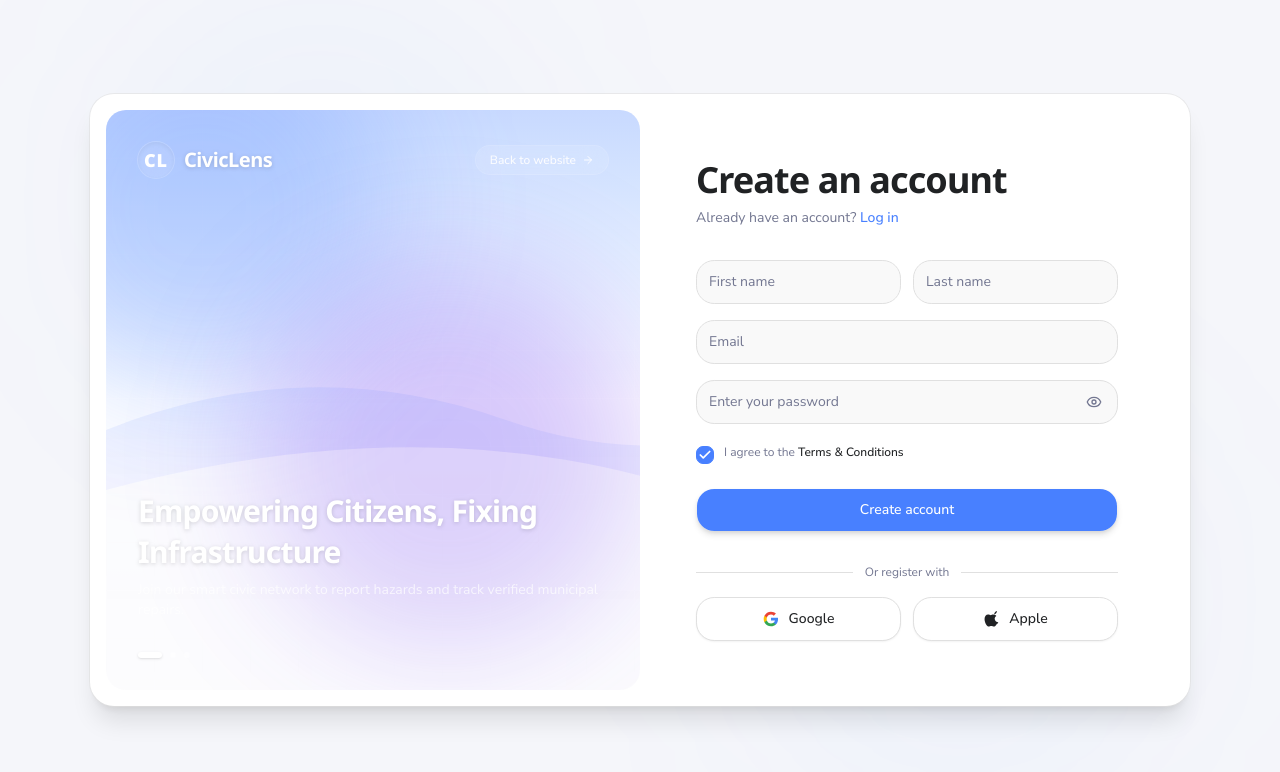
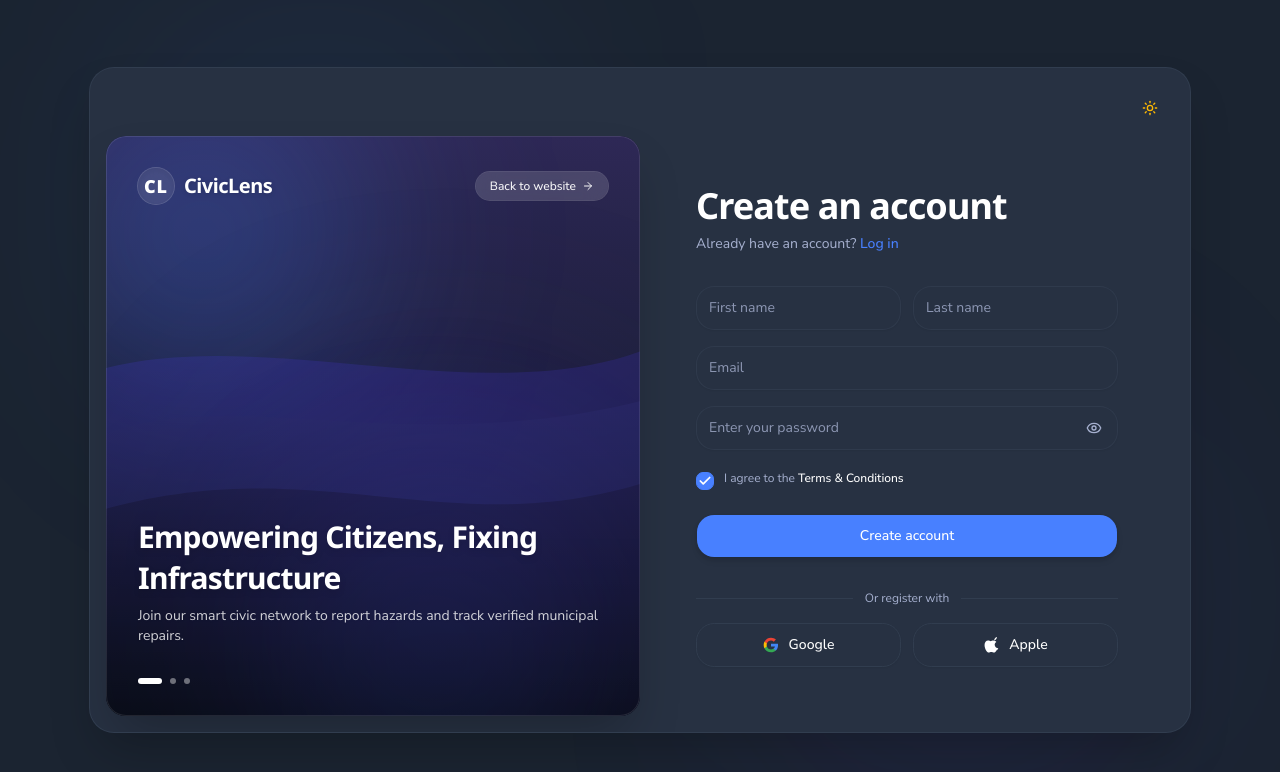
Before and after one commit to Ankit-Kum-ar/civiclens, a Next.js app: page /register in a window 1280 px wide. Shown: the top 772 px of the page. Built offline with nearby package versions, Linux system fonts and the light colour scheme.

Commit message:
style: enable default dark mode matching reference and increase input contrast

```diff
--- a/src/app/(auth)/layout.tsx
+++ b/src/app/(auth)/layout.tsx
@@ -2,6 +2,7 @@ import React from "react";
 import Link from "next/link";
 import { ArrowLeft } from "lucide-react";
 import { siteConfig } from "@/config/site";
+import { ThemeToggle } from "@/components/ui/theme-toggle";
 
 export default function AuthLayout({
   children,
@@ -9,20 +10,22 @@ export default function AuthLayout({
   children: React.ReactNode;
 }) {
   return (
-    <div className="min-h-screen w-full flex items-center justify-center p-4 sm:p-6 md:p-8 lg:p-12 bg-background">
-      {/* Decorative background glow accents for DashStack theme */}
+    <div className="min-h-screen w-full flex items-center justify-center p-4 sm:p-6 md:p-8 lg:p-12 bg-background transition-colors duration-200">
+      {/* Decorative ambient background glows */}
       <div
         className="fixed inset-0 pointer-events-none overflow-hidden"
         aria-hidden="true"
       >
-        <div className="absolute top-1/4 left-1/4 h-96 w-96 -translate-x-1/2 -translate-y-1/2 rounded-full bg-primary/5 blur-[120px] dark:bg-primary/10" />
-        <div className="absolute bottom-1/4 right-1/4 h-96 w-96 translate-x-1/2 translate-y-1/2 rounded-full bg-chart-1/5 blur-[120px] dark:bg-chart-5/10" />
+        <div className="absolute top-1/4 left-1/4 h-96 w-96 -translate-x-1/2 -translate-y-1/2 rounded-full bg-primary/10 blur-[130px]" />
+        <div className="absolute bottom-1/4 right-1/4 h-96 w-96 translate-x-1/2 translate-y-1/2 rounded-full bg-[#6226EF]/10 blur-[130px]" />
       </div>
 
       {/* Main Split-Screen Container Card */}
-      <main className="relative z-10 w-full max-w-[1100px] overflow-hidden rounded-[24px] bg-card p-3 sm:p-4 shadow-xl ring-1 ring-border/60 transition-all">
-        {/* Mobile-only header (since left banner collapses on small viewports) */}
-        <div className="flex items-center justify-between p-3 lg:hidden">
+      <main className="relative z-10 w-full max-w-[1100px] overflow-hidden rounded-[24px] bg-card p-3 sm:p-4 shadow-2xl ring-1 ring-border transition-all">
+        {/* Top bar with Theme Toggle */}
+        <div className="flex items-center justify-between p-2 mb-1">
+          {/* Mobile-only logo (since left hero collapses on mobile) */}
+          <div className="flex items-center gap-2 lg:invisible">
             <Link href="/" className="flex items-center gap-2">
               <div className="flex h-8 w-8 items-center justify-center rounded-lg bg-primary text-primary-foreground font-heading font-black text-sm">
                 CL
@@ -31,13 +34,19 @@ export default function AuthLayout({
                 {siteConfig.name}
               </span>
             </Link>
+          </div>
+
+          {/* Theme switcher on the top right */}
+          <div className="ml-auto flex items-center gap-2">
+            <ThemeToggle />
             <Link
               href="/"
-            className="inline-flex items-center gap-1.5 rounded-full bg-muted/60 px-3 py-1 text-xs font-medium text-muted-foreground hover:bg-muted hover:text-foreground transition-colors"
+              className="lg:hidden inline-flex items-center gap-1.5 rounded-full bg-muted/60 px-3 py-1 text-xs font-medium text-muted-foreground hover:bg-muted hover:text-foreground transition-colors"
             >
               <ArrowLeft className="h-3 w-3" />
               <span>Home</span>
             </Link>
+          </div>
         </div>
 
         {/* Children contains the Split Layout (Hero banner on left + Form container on right) */}
--- a/src/app/(auth)/login/page.tsx
+++ b/src/app/(auth)/login/page.tsx
@@ -114,7 +114,7 @@ export default function LoginPage() {
                 onChange={handleChange}
                 disabled={isSubmitting}
                 aria-invalid={Boolean(errors.email)}
-                className="h-11 rounded-xl bg-input/20 border-border text-foreground placeholder:text-muted-foreground focus-visible:bg-transparent"
+                className="h-11 rounded-xl bg-card border-border/80 text-foreground placeholder:text-muted-foreground/80 focus-visible:border-primary shadow-xs"
               />
               {errors.email && (
                 <p className="text-xs font-medium text-destructive mt-1">
@@ -139,7 +139,7 @@ export default function LoginPage() {
                   onChange={handleChange}
                   disabled={isSubmitting}
                   aria-invalid={Boolean(errors.password)}
-                  className="h-11 rounded-xl bg-input/20 border-border pr-11 text-foreground placeholder:text-muted-foreground focus-visible:bg-transparent"
+                  className="h-11 rounded-xl bg-card border-border/80 pr-11 text-foreground placeholder:text-muted-foreground/80 focus-visible:border-primary shadow-xs"
                 />
                 <button
                   type="button"
--- a/src/app/(auth)/register/page.tsx
+++ b/src/app/(auth)/register/page.tsx
@@ -122,7 +122,7 @@ export default function RegisterPage() {
                   onChange={handleChange}
                   disabled={isSubmitting}
                   aria-invalid={Boolean(errors.firstName)}
-                  className="h-11 rounded-xl bg-input/20 border-border text-foreground placeholder:text-muted-foreground focus-visible:bg-transparent"
+                  className="h-11 rounded-xl bg-card border-border/80 text-foreground placeholder:text-muted-foreground/80 focus-visible:border-primary shadow-xs"
                 />
                 {errors.firstName && (
                   <p className="text-xs font-medium text-destructive mt-1">
@@ -143,7 +143,7 @@ export default function RegisterPage() {
                   onChange={handleChange}
                   disabled={isSubmitting}
                   aria-invalid={Boolean(errors.lastName)}
-                  className="h-11 rounded-xl bg-input/20 border-border text-foreground placeholder:text-muted-foreground focus-visible:bg-transparent"
+                  className="h-11 rounded-xl bg-card border-border/80 text-foreground placeholder:text-muted-foreground/80 focus-visible:border-primary shadow-xs"
                 />
                 {errors.lastName && (
                   <p className="text-xs font-medium text-destructive mt-1">
@@ -168,7 +168,7 @@ export default function RegisterPage() {
                 onChange={handleChange}
                 disabled={isSubmitting}
                 aria-invalid={Boolean(errors.email)}
-                className="h-11 rounded-xl bg-input/20 border-border text-foreground placeholder:text-muted-foreground focus-visible:bg-transparent"
+                className="h-11 rounded-xl bg-card border-border/80 text-foreground placeholder:text-muted-foreground/80 focus-visible:border-primary shadow-xs"
               />
               {errors.email && (
                 <p className="text-xs font-medium text-destructive mt-1">
@@ -193,7 +193,7 @@ export default function RegisterPage() {
                   onChange={handleChange}
                   disabled={isSubmitting}
                   aria-invalid={Boolean(errors.password)}
-                  className="h-11 rounded-xl bg-input/20 border-border pr-11 text-foreground placeholder:text-muted-foreground focus-visible:bg-transparent"
+                  className="h-11 rounded-xl bg-card border-border/80 pr-11 text-foreground placeholder:text-muted-foreground/80 focus-visible:border-primary shadow-xs"
                 />
                 <button
                   type="button"
--- a/src/app/layout.tsx
+++ b/src/app/layout.tsx
@@ -2,22 +2,14 @@ import type { Metadata } from "next";
 import { Geist, Geist_Mono, Nunito_Sans, Noto_Sans } from "next/font/google";
 import { TooltipProvider } from "@/components/ui/tooltip";
 import { Toaster } from "@/components/ui/sonner";
+import { ThemeProvider } from "@/components/theme-provider";
 import "./globals.css";
 import { cn } from "@/lib/utils";
 
-const notoSansHeading = Noto_Sans({subsets:['latin'],variable:'--font-heading'});
-
-const nunitoSans = Nunito_Sans({subsets:['latin'],variable:'--font-sans'});
-
-const geistSans = Geist({
-  variable: "--font-geist-sans",
-  subsets: ["latin"],
-});
-
-const geistMono = Geist_Mono({
-  variable: "--font-geist-mono",
-  subsets: ["latin"],
-});
+const notoSansHeading = Noto_Sans({ subsets: ["latin"], variable: "--font-heading" });
+const nunitoSans = Nunito_Sans({ subsets: ["latin"], variable: "--font-sans" });
+const geistSans = Geist({ variable: "--font-geist-sans", subsets: ["latin"] });
+const geistMono = Geist_Mono({ variable: "--font-geist-mono", subsets: ["latin"] });
 
 export const metadata: Metadata = {
   title: "CivicLens",
@@ -32,13 +24,27 @@ export default function RootLayout({
   return (
     <html
       lang="en"
-      className={cn("h-full", "antialiased", geistSans.variable, geistMono.variable, "font-sans", nunitoSans.variable, notoSansHeading.variable)}
+      suppressHydrationWarning
+      className={cn(
+        "h-full antialiased font-sans",
+        geistSans.variable,
+        geistMono.variable,
+        nunitoSans.variable,
+        notoSansHeading.variable
+      )}
     >
-      <body className="min-h-full flex flex-col">
-        <TooltipProvider>
-          {children}
-          <Toaster richColors closeButton position="top-right" />
-        </TooltipProvider>
+      <body className="min-h-full flex flex-col bg-background text-foreground">
+        <ThemeProvider
+          attribute="class"
+          defaultTheme="dark"
+          enableSystem
+          disableTransitionOnChange
+        >
+          <TooltipProvider>
+            {children}
+            <Toaster richColors closeButton position="top-right" />
+          </TooltipProvider>
+        </ThemeProvider>
       </body>
     </html>
   );
--- a/src/components/auth/AuthHeroBanner.tsx
+++ b/src/components/auth/AuthHeroBanner.tsx
@@ -12,56 +12,59 @@ export function AuthHeroBanner({
   authorOrSubtitle = "Real-time AI-triaged civic action across your neighborhood.",
 }: AuthHeroBannerProps) {
   return (
-    <div className="relative hidden w-full lg:flex lg:w-1/2 flex-col justify-between overflow-hidden rounded-[20px] p-8 text-white select-none min-h-[580px] bg-sidebar">
-      {/* Background Graphic: Atmospheric smart-city & civic-tech visual layer */}
+    <div className="relative hidden w-full lg:flex lg:w-1/2 flex-col justify-between overflow-hidden rounded-[20px] p-8 text-white select-none min-h-[580px] bg-[#121824] shadow-2xl">
+      {/* Background Graphic: Rich atmospheric dusk gradient & smart-city aesthetic matching the reference image */}
       <div
         className="absolute inset-0 pointer-events-none"
         aria-hidden="true"
       >
-        {/* Deep gradient matching reference aesthetic with theme variables */}
-        <div className="absolute inset-0 bg-gradient-to-b from-primary/30 via-sidebar to-sidebar" />
+        {/* Rich atmospheric dusk-to-night gradient */}
+        <div className="absolute inset-0 bg-gradient-to-b from-[#2E2856] via-[#1A1E36] to-[#0D111E]" />
 
-        {/* Dynamic mesh glow effects using DashStack chart/primary tokens */}
-        <div className="absolute -top-24 -left-24 h-96 w-96 rounded-full bg-primary/25 blur-3xl" />
-        <div className="absolute bottom-10 right-0 h-96 w-96 rounded-full bg-chart-5/25 blur-3xl" />
+        {/* Ambient radial glows */}
+        <div className="absolute -top-16 -left-16 h-80 w-80 rounded-full bg-[#4880FF]/30 blur-[100px]" />
+        <div className="absolute top-1/2 right-0 h-96 w-96 rounded-full bg-[#6226EF]/25 blur-[120px]" />
+        <div className="absolute -bottom-20 left-1/3 h-72 w-72 rounded-full bg-[#3B82F6]/20 blur-[90px]" />
 
-        {/* Topographic and subtle geospatial grid contour illustration */}
+        {/* Topographic landscape layers and subtle star/grid points matching the photo */}
         <svg
-          className="absolute inset-0 h-full w-full opacity-25"
+          className="absolute inset-0 h-full w-full opacity-60"
           xmlns="http://www.w3.org/2000/svg"
+          preserveAspectRatio="none"
+          viewBox="0 0 500 700"
         >
           <defs>
-            <pattern
-              id="civic-grid"
-              width="48"
-              height="48"
-              patternUnits="userSpaceOnUse"
-            >
-              <path
-                d="M 48 0 L 0 0 0 48"
-                fill="none"
-                stroke="currentColor"
-                strokeWidth="1"
-                className="text-primary-foreground/15"
-              />
-            </pattern>
-            <linearGradient id="horizon-gradient" x1="0%" y1="0%" x2="0%" y2="100%">
-              <stop offset="0%" stopColor="var(--primary)" stopOpacity="0.4" />
-              <stop offset="100%" stopColor="var(--chart-5)" stopOpacity="0.1" />
+            <linearGradient id="dune-1" x1="0%" y1="0%" x2="100%" y2="100%">
+              <stop offset="0%" stopColor="#4338CA" stopOpacity="0.4" />
+              <stop offset="100%" stopColor="#1E1B4B" stopOpacity="0.9" />
+            </linearGradient>
+            <linearGradient id="dune-2" x1="0%" y1="0%" x2="0%" y2="100%">
+              <stop offset="0%" stopColor="#312E81" stopOpacity="0.7" />
+              <stop offset="100%" stopColor="#0F172A" stopOpacity="0.95" />
+            </linearGradient>
+            <linearGradient id="dune-front" x1="0%" y1="0%" x2="0%" y2="100%">
+              <stop offset="0%" stopColor="#1E1B4B" stopOpacity="0.8" />
+              <stop offset="100%" stopColor="#080C14" stopOpacity="1" />
             </linearGradient>
           </defs>
-          <rect width="100%" height="100%" fill="url(#civic-grid)" />
-          {/* Silhouettes reminiscent of landscape dunes / city horizons */}
+
+          {/* Smooth layered dunes reminiscent of visual reference */}
           <path
-            d="M0,320 Q200,240 400,310 T800,260 L800,600 L0,600 Z"
-            fill="url(#horizon-gradient)"
+            d="M0,280 C150,230 350,330 500,260 L500,700 L0,700 Z"
+            fill="url(#dune-1)"
           />
           <path
-            d="M0,380 Q300,300 550,370 T900,340 L900,600 L0,600 Z"
-            fill="var(--background)"
-            opacity="0.85"
+            d="M0,360 C120,300 280,390 500,320 L500,700 L0,700 Z"
+            fill="url(#dune-2)"
+          />
+          <path
+            d="M0,450 C200,380 320,490 500,420 L500,700 L0,700 Z"
+            fill="url(#dune-front)"
           />
         </svg>
+
+        {/* Subtle vignette border */}
+        <div className="absolute inset-0 ring-1 ring-inset ring-white/10 rounded-[20px]" />
       </div>
 
       {/* Top Bar: Brand Logo + 'Back to website' pill button */}
@@ -82,7 +85,7 @@ export function AuthHeroBanner({
 
         <Link
           href="/"
-          className="inline-flex items-center gap-1.5 rounded-full bg-white/10 px-3.5 py-1.5 text-xs font-medium text-white/90 backdrop-blur-md ring-1 ring-white/20 transition-all hover:bg-white/20 hover:text-white"
+          className="inline-flex items-center gap-1.5 rounded-full bg-white/15 px-3.5 py-1.5 text-xs font-medium text-white/95 backdrop-blur-md ring-1 ring-white/20 transition-all hover:bg-white/25 hover:text-white shadow-xs"
         >
           <span>Back to website</span>
           <ArrowLeft className="h-3 w-3 rotate-180 transition-transform group-hover:translate-x-0.5" />
@@ -92,10 +95,10 @@ export function AuthHeroBanner({
       {/* Bottom Section: Hero Tagline + Pagination Dots */}
       <div className="relative z-10 mt-auto pt-16">
         <blockquote className="space-y-2">
-          <p className="font-heading text-2xl font-bold leading-snug tracking-tight text-white sm:text-3xl drop-shadow-sm">
+          <p className="font-heading text-2xl font-bold leading-snug tracking-tight text-white sm:text-3xl drop-shadow-md">
             {quote}
           </p>
-          <p className="text-sm font-normal text-white/70">
+          <p className="text-sm font-normal text-white/80 drop-shadow-xs">
             {authorOrSubtitle}
           </p>
         </blockquote>
--- /dev/null
+++ b/src/components/theme-provider.tsx
@@ -0,0 +1,11 @@
+"use client";
+
+import * as React from "react";
+import { ThemeProvider as NextThemesProvider } from "next-themes";
+
+export function ThemeProvider({
+  children,
+  ...props
+}: React.ComponentProps<typeof NextThemesProvider>) {
+  return <NextThemesProvider {...props}>{children}</NextThemesProvider>;
+}
--- /dev/null
+++ b/src/components/ui/theme-toggle.tsx
@@ -0,0 +1,46 @@
+"use client";
+
+import { useTheme } from "next-themes";
+import { Moon, Sun } from "lucide-react";
+import { Button } from "@/components/ui/button";
+import { useSyncExternalStore } from "react";
+
+const emptySubscribe = () => () => {};
+
+export function ThemeToggle() {
+  const { resolvedTheme, setTheme } = useTheme();
+  const mounted = useSyncExternalStore(
+    emptySubscribe,
+    () => true,
+    () => false
+  );
+
+  if (!mounted) {
+    return (
+      <Button
+        variant="ghost"
+        size="icon-sm"
+        className="rounded-full text-muted-foreground opacity-50"
+      >
+        <Sun className="h-4 w-4" />
+      </Button>
+    );
+  }
+
+  return (
+    <Button
+      variant="ghost"
+      size="icon-sm"
+      onClick={() => setTheme(resolvedTheme === "dark" ? "light" : "dark")}
+      className="rounded-full text-muted-foreground hover:text-foreground hover:bg-muted transition-colors cursor-pointer"
+      title={`Switch to ${resolvedTheme === "dark" ? "light" : "dark"} mode`}
+      aria-label="Toggle theme"
+    >
+      {resolvedTheme === "dark" ? (
+        <Sun className="h-4 w-4 text-amber-400" />
+      ) : (
+        <Moon className="h-4 w-4 text-indigo-500" />
+      )}
+    </Button>
+  );
+}
```
Lines whose indentation alone changed are shown as unchanged.
